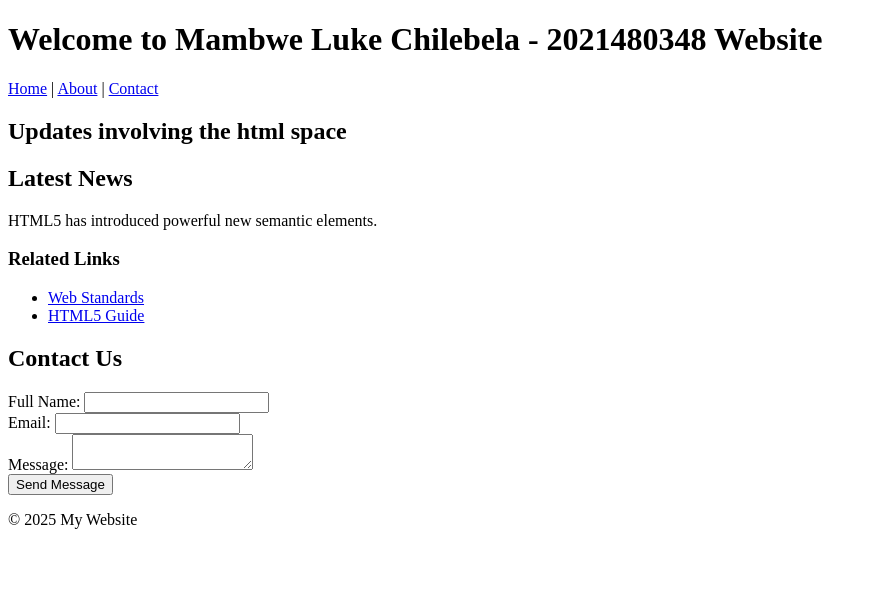
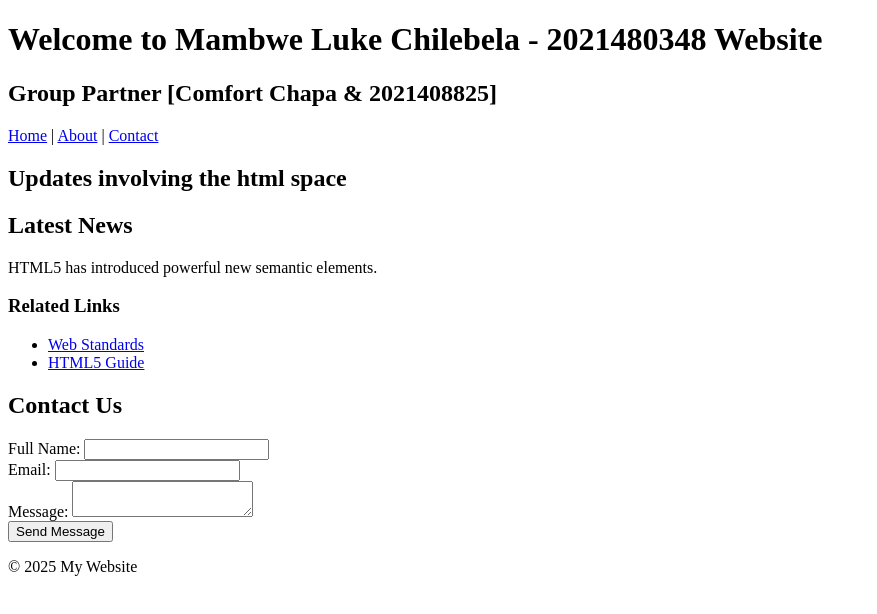
Before and after one commit to MambweLC/lab2-html, a plain HTML site: page index.html in a window 1280 px wide. Shown: the whole page, without its empty margins (0-877 px from the left). Drawn offline with Linux system fonts and the light colour scheme.

Commit message:
Update index.html

```diff
--- a/index.html
+++ b/index.html
@@ -8,6 +8,7 @@
 <body>
     <header>
         <h1>Welcome to Mambwe Luke Chilebela - 2021480348 Website</h1>
+        <h2>Group Partner [Comfort Chapa & 2021408825]</h2>
         <nav>
             <a href="#">Home</a> |
             <a href="#">About</a> |
```
